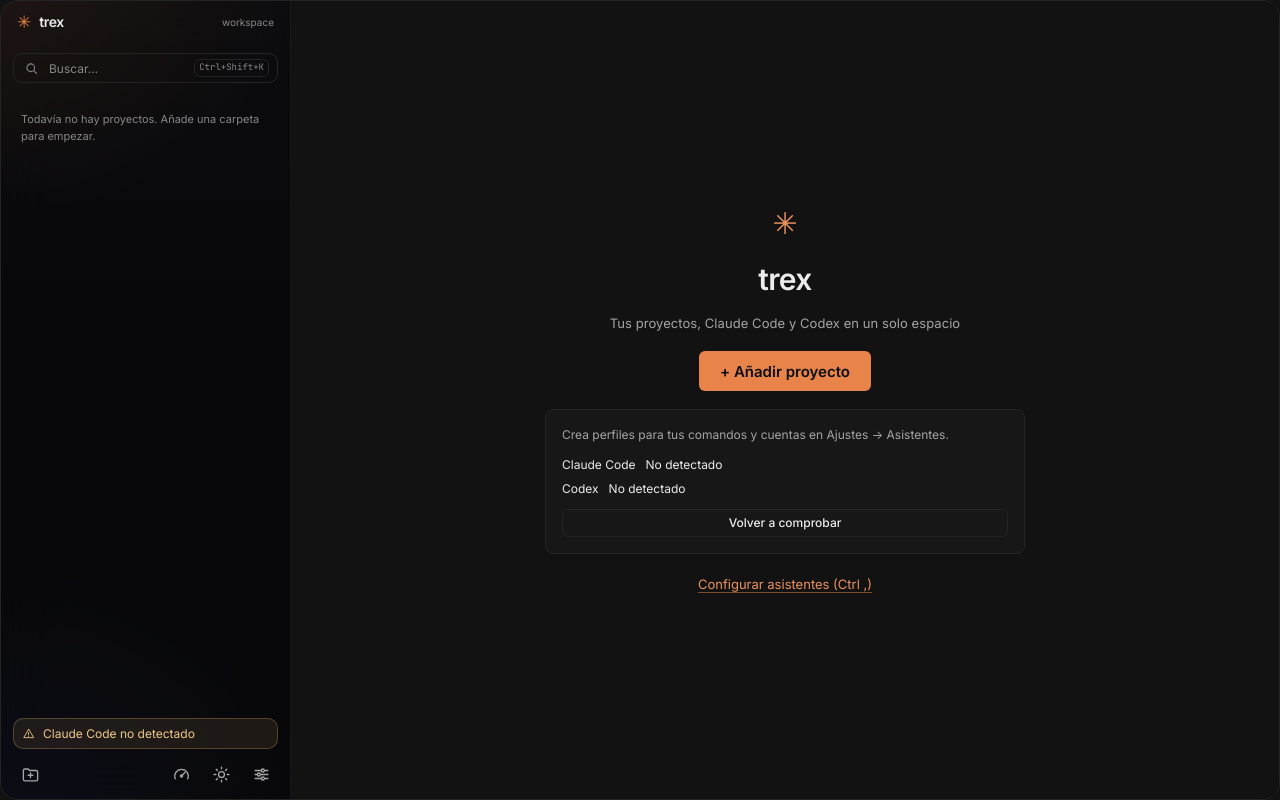
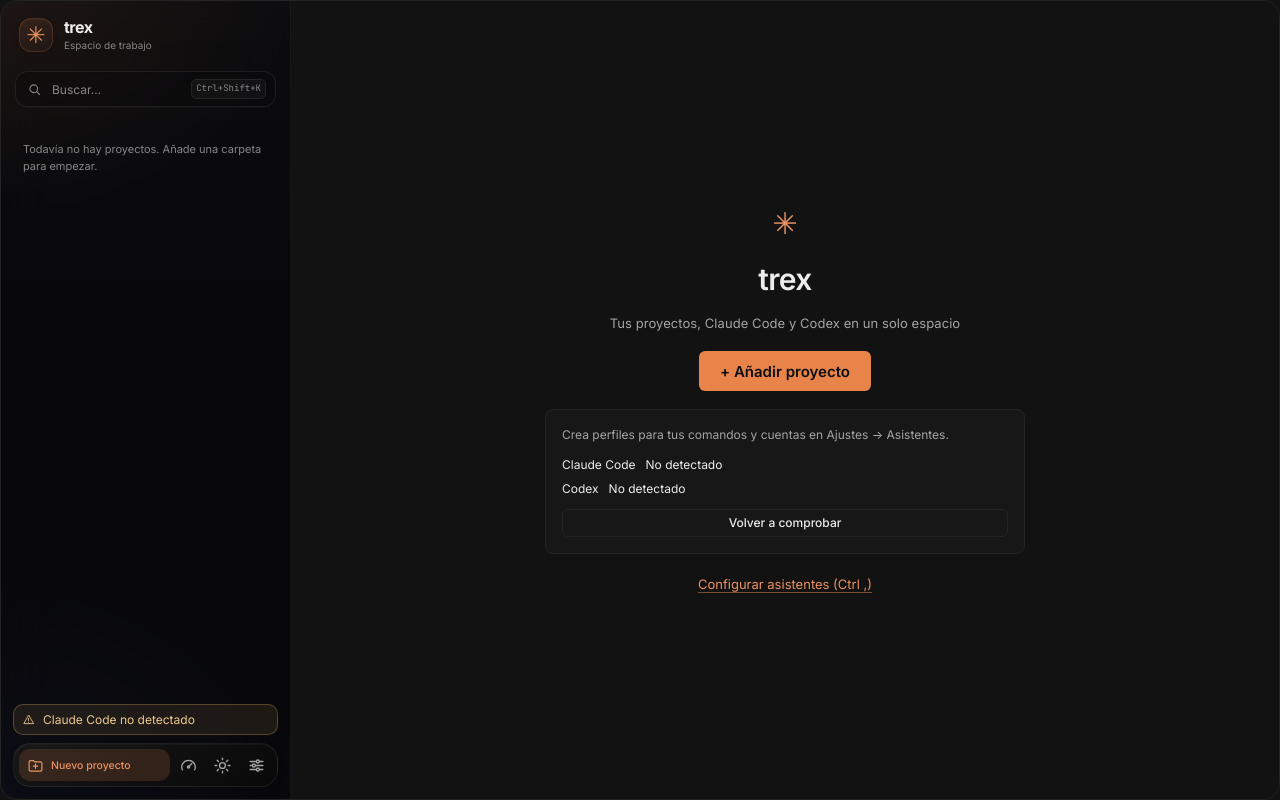
Before and after one commit to Y0RD1N/Trex, a React (Vite) app: page / in a window 1280 px wide. Built offline with nearby package versions, Linux system fonts and the light colour scheme.

Commit message:
style: refine sidebar with rounded project navigation

```diff
--- a/src/components/Sidebar.tsx
+++ b/src/components/Sidebar.tsx
@@ -1,5 +1,5 @@
 /**
- * Navegación de proyectos y sesiones, con controles planos y búsqueda global.
+ * Navegación de proyectos y sesiones, con superficies suaves y búsqueda global.
  *
  * La franja superior es la barra de título de la ventana sin bordes: lleva
  * `data-tauri-drag-region` (solo en contenedores y textos; nunca en botones ni
@@ -182,10 +182,10 @@ export default function Sidebar({
             <span className="sidebar-brand" aria-hidden="true" data-tauri-drag-region>
               ✳
             </span>
-            <span className="sidebar-name" data-tauri-drag-region>
-              trex
+            <span className="sidebar-identity" data-tauri-drag-region>
+              <span className="sidebar-name" data-tauri-drag-region>trex</span>
+              <span className="sidebar-caption" data-tauri-drag-region>Espacio de trabajo</span>
             </span>
-            <span className="sidebar-caption" data-tauri-drag-region>workspace</span>
           </header>
         </div>
 
@@ -326,14 +326,14 @@ export default function Sidebar({
           <div className="sidebar-footer-row">
             <button
               type="button"
-              className="icon-btn sidebar-footer-control tip"
+              className="icon-btn sidebar-footer-control sidebar-add tip"
               data-tip="Añadir proyecto"
               aria-label="Añadir proyecto"
               onClick={onAdd}
             >
-              <FolderPlusIcon size={19} />
+              <FolderPlusIcon size={17} />
+              <span>{sidebarWidth < 260 ? "Nuevo" : "Nuevo proyecto"}</span>
             </button>
-            <span className="sidebar-footer-spacer" />
             <button
               type="button"
               className="icon-btn sidebar-footer-control tip"
--- a/src/styles.css
+++ b/src/styles.css
@@ -2077,7 +2077,7 @@ body.dragging-sidebar .sidebar {
     border-color 0.2s var(--ease-out);
 }
 
-/* --- Espacio de trabajo: navegación compacta y superficies planas -------- */
+/* --- Espacio de trabajo: navegación y superficies interiores ----------- */
 .app,
 .splash {
   border: 1px solid var(--border);
@@ -2105,79 +2105,96 @@ body.dragging-sidebar .sidebar {
 }
 .sidebar-drag { display: none; }
 .sidebar-header {
-  height: var(--header-h);
-  padding: 0 16px;
-  gap: 8px;
+  height: 68px;
+  padding: 0 18px;
+  gap: 11px;
 }
 .sidebar-brand {
-  width: auto;
-  height: auto;
-  font-size: 17px;
-  background: none;
-  color: var(--accent);
-}
+  align-items: center;
+  justify-content: center;
+  width: 34px;
+  height: 34px;
+  border: 1px solid color-mix(in srgb, var(--accent) 18%, transparent);
+  border-radius: 12px;
+  font-size: 23px;
+  background: linear-gradient(145deg, color-mix(in srgb, var(--accent) 13%, transparent), color-mix(in srgb, var(--text) 3%, transparent));
+  box-shadow: inset 0 1px 0 color-mix(in srgb, var(--text) 5%, transparent), 0 3px 8px rgb(0 0 0 / .05);
+  color: var(--accent-strong);
+}
+.sidebar-identity { display: flex; flex-direction: column; gap: 1px; min-width: 0; }
 .sidebar-name {
-  flex: 0 1 auto;
-  font-size: 14px;
-  font-weight: 600;
-  letter-spacing: -.4px;
+  flex: 0 0 auto;
+  font-size: 16px;
+  font-weight: 650;
+  line-height: 1.25;
+  letter-spacing: -.5px;
 }
 .sidebar-caption {
-  margin-left: auto;
+  overflow: hidden;
   color: var(--text-dim);
   font-size: 10px;
-}
-.sidebar-search { padding: 10px 12px 16px; }
-.search-field {
-  height: 30px;
-  border-radius: 6px;
-  background: transparent;
-  border-color: var(--border);
-  box-shadow: none;
-}
-.search-field:hover { border-color: var(--border-strong); }
+  white-space: nowrap;
+  text-overflow: ellipsis;
+}
+.sidebar-search { padding: 2px 14px 22px; }
+.sidebar .search-field {
+  height: 36px;
+  padding: 0 9px 0 11px;
+  gap: 8px;
+  border-radius: 13px;
+  background: color-mix(in srgb, var(--bg-inset) 46%, transparent);
+  border-color: color-mix(in srgb, var(--text) 8%, transparent);
+  box-shadow: inset 0 1px 2px rgb(0 0 0 / .05), 0 1px 0 color-mix(in srgb, var(--text) 3%, transparent);
+}
+.sidebar .search-field:hover { border-color: color-mix(in srgb, var(--text) 16%, transparent); }
+.sidebar .search-field:focus-within { border-color: color-mix(in srgb, var(--accent) 50%, transparent); box-shadow: 0 0 0 3px var(--accent-soft); }
 .search-input { font-size: 12px; }
-.search-kbd { font-size: 9px; padding: 1px 4px; background: transparent; }
+.search-kbd { font-size: 9px; padding: 2px 4px; border-radius: 5px; background: color-mix(in srgb, var(--text) 3%, transparent); }
 .sidebar-section-label {
   display: flex;
   align-items: center;
   justify-content: space-between;
-  padding: 0 11px 8px;
+  padding: 0 10px 1px;
   color: var(--text-dim);
-  font-size: 10px;
+  font-size: 10.5px;
   font-weight: 500;
 }
-.project-list { padding: 0 8px 16px; gap: 7px; }
+.sidebar-section-label > span:last-child { display: grid; place-items: center; min-width: 20px; height: 19px; padding: 0 5px; border-radius: 7px; background: color-mix(in srgb, var(--text) 4%, transparent); font-size: 10px; font-variant-numeric: tabular-nums; }
+.project-list { padding: 0 10px 16px; gap: 7px; }
 .sidebar-project-section { display: flex; flex-direction: column; gap: 7px; }
-.sidebar-project-section + .sidebar-project-section { padding-top: 12px; margin-top: 4px; border-top: 1px solid var(--border); }
+.sidebar-project-section + .sidebar-project-section { padding-top: 16px; margin-top: 3px; }
 .project-favorite-mark { color: var(--accent-strong); display: flex; margin-left: auto; padding-left: 4px; }
 .project-favorite-mark svg { fill: var(--accent-soft-strong); }
 .project-item {
-  height: 32px;
-  min-height: 32px;
-  padding: 0 6px;
-  gap: 6px;
-  border: 0;
-  border-radius: 6px;
+  height: 46px;
+  min-height: 46px;
+  padding: 0 7px;
+  gap: 7px;
+  border: 1px solid transparent;
+  border-radius: 15px;
   background: transparent;
   box-shadow: none;
 }
 .project-item.active {
   color: var(--text);
-  background: transparent;
-  box-shadow: none;
+  border-color: color-mix(in srgb, var(--accent) 14%, transparent);
+  background: linear-gradient(110deg, color-mix(in srgb, var(--accent) 9%, transparent), color-mix(in srgb, var(--text) 3%, transparent));
+  box-shadow: inset 0 1px 0 color-mix(in srgb, var(--text) 3%, transparent), 0 3px 7px -5px rgb(0 0 0 / .2);
 }
 .project-item:hover { background: var(--hover); }
+.project-item.active:hover { background: linear-gradient(110deg, color-mix(in srgb, var(--accent) 13%, transparent), var(--hover)); }
 .project-icon {
-  width: 17px;
-  height: 17px;
+  width: 28px;
+  height: 28px;
   display: flex;
   align-items: center;
   justify-content: center;
   color: var(--text-dim);
-  background: none;
-}
-.project-item.active .project-icon { color: var(--text-muted); }
+  border: 1px solid color-mix(in srgb, var(--text) 5%, transparent);
+  border-radius: 9px;
+  background: color-mix(in srgb, var(--text) 4%, transparent);
+}
+.project-item.active .project-icon { color: var(--accent-strong); border-color: color-mix(in srgb, var(--accent) 12%, transparent); background: color-mix(in srgb, var(--accent) 9%, transparent); }
 /* El logo del proyecto ocupa el sitio de la carpeta y se aviva al pasar o al activarse. */
 .project-icon.has-logo img {
   width: 16px;
@@ -2201,19 +2218,21 @@ body.dragging-sidebar .sidebar {
   font-family: var(--font-sans);
   text-align: left;
   cursor: pointer;
-  border-radius: 4px;
+  border-radius: 7px;
 }
 .project-item.active .project-name { color: var(--text); }
 .project-tabcount {
   font-size: 9px;
   border: 0;
-  padding: 0 2px;
+  padding: 0 4px;
+  height: 16px;
+  background: color-mix(in srgb, var(--text) 5%, transparent);
   color: var(--text-dim);
-  min-width: 10px;
+  min-width: 16px;
 }
 .project-disclosure, .project-disclosure-placeholder {
-  width: 10px;
-  height: 20px;
+  width: 14px;
+  height: 26px;
   padding: 0;
   display: flex;
   align-items: center;
@@ -2224,14 +2243,14 @@ body.dragging-sidebar .sidebar {
   background: none;
   color: var(--text-dim);
   border: 0;
-  border-radius: 3px;
+  border-radius: 6px;
   cursor: pointer;
 }
 .project-disclosure svg { transition: transform var(--dur-layout) var(--ease-layout); }
 .project-disclosure.expanded svg { transform: rotate(90deg); }
 .project-disclosure:hover { color: var(--text); }
 .project-disclosure:focus-visible { outline: 1px solid color-mix(in srgb, var(--accent) 45%, transparent); outline-offset: 0; }
-.project-menu-btn { width: 22px; height: 22px; border-radius: 4px; opacity: 0; }
+.project-menu-btn { width: 22px; height: 26px; border-radius: 8px; opacity: 0; }
 .project-item:hover .project-menu-btn, .project-item:focus-within .project-menu-btn { opacity: 1; }
 /* Las sesiones se revelan sin moverse: crece el hueco y aparecen con un
    fundido que empieza despacio, para que la fila no asome recortada como una
@@ -2244,19 +2263,21 @@ body.dragging-sidebar .sidebar {
 }
 .project-sessions.expanded { grid-template-rows: 1fr; opacity: 1; }
 .project-sessions-clip { min-height: 0; overflow: hidden; }
-.project-sessions-inner { padding: 1px 0 3px; }
+.project-sessions-inner { margin: 5px 0 3px 22px; padding: 0 0 0 8px; border-left: 1px solid color-mix(in srgb, var(--text) 10%, transparent); }
 .session-row {
+  position: relative;
   display: flex;
   align-items: center;
   min-width: 0;
-  height: 29px;
-  border-radius: 6px;
+  height: 34px;
+  border-radius: 11px;
   color: var(--text-dim);
   animation: trex-session-in var(--dur) var(--ease-out) both;
   transition: background-color var(--dur) var(--ease-in-out), color var(--t);
 }
 .session-row:hover { background: var(--hover); color: var(--text-muted); }
-.session-row.active { background: var(--session-selected); color: var(--text); }
+.session-row.active { background: color-mix(in srgb, var(--accent) 8%, var(--hover)); color: var(--text); }
+.session-row.active::before { content: ""; position: absolute; top: 11px; bottom: 11px; left: -10px; width: 3px; border-radius: 3px; background: var(--accent); }
 .session-select {
   display: flex;
   align-items: center;
@@ -2264,9 +2285,9 @@ body.dragging-sidebar .sidebar {
   height: 100%;
   flex: 1;
   min-width: 0;
-  padding: 0 4px 0 33px;
+  padding: 0 6px 0 9px;
   border: 0;
-  border-radius: 6px;
+  border-radius: 11px;
   background: transparent;
   color: inherit;
   font: 12px var(--font-sans);
@@ -2327,27 +2348,42 @@ body.dragging-sidebar .sidebar {
 }
 .session-rename-input:focus { border-color: var(--accent-strong); }
 .sidebar-footer {
-  padding: 8px 12px;
+  padding: 12px;
   border-top: 0;
   background: var(--bg-sidebar);
   backdrop-filter: none;
   -webkit-backdrop-filter: none;
 }
-.sidebar-footer-row { padding: 0; gap: 6px; }
-.sidebar-footer-spacer { flex: 1; }
+.sidebar-footer-row { padding: 5px; gap: 3px; border: 1px solid color-mix(in srgb, var(--text) 7%, transparent); border-radius: 17px; background: linear-gradient(150deg, color-mix(in srgb, var(--bg-elevated) 75%, var(--bg-sidebar)), color-mix(in srgb, var(--bg-inset) 60%, var(--bg-sidebar))); box-shadow: 0 5px 16px -11px rgb(0 0 0 / .5), inset 0 1px 0 color-mix(in srgb, var(--text) 3%, transparent); }
 .sidebar-footer-control.icon-btn {
-  width: 34px;
-  height: 34px;
+  flex: 0 0 31px;
+  width: 31px;
+  height: 32px;
   color: var(--text-muted);
   border: 0;
   background: transparent;
-  border-radius: 8px;
+  border-radius: 11px;
 }
 .sidebar-footer-control.icon-btn:hover { color: var(--text); background: var(--hover); }
+.sidebar-footer-control.sidebar-add { flex: 1 1 auto; width: auto; min-width: 0; justify-content: flex-start; gap: 7px; padding: 0 8px; background: var(--accent-soft); color: var(--accent-strong); font: 500 10.5px var(--font-sans); }
+.sidebar-add span { overflow: hidden; text-overflow: ellipsis; white-space: nowrap; }
+.sidebar-add svg { flex-shrink: 0; }
+.sidebar-footer-control.sidebar-add:hover { color: var(--accent-strong); background: var(--accent-soft-strong); }
+.sidebar :is(.project-select, .project-menu-btn, .session-select, .session-close, .sidebar-footer-control):focus-visible { outline: 2px solid var(--accent-strong); outline-offset: -2px; }
 .sidebar-theme { background: transparent; border-color: transparent; }
 .sidebar-empty { font-size: 11px; padding: 12px; }
 .sidebar.compact .search-kbd, .sidebar.compact .sidebar-caption { display: none; }
-.sidebar.compact .session-select { padding-left: 25px; }
+.sidebar.compact .sidebar-header { padding-inline: 14px; }
+.sidebar.compact .sidebar-search { padding-inline: 10px; }
+.sidebar.compact .project-list { padding-inline: 6px; }
+.sidebar.compact .project-item { height: 42px; min-height: 42px; gap: 4px; padding-inline: 5px; }
+.sidebar.compact .project-icon { width: 24px; height: 24px; border-radius: 8px; }
+.sidebar.compact .project-favorite-mark { display: none; }
+.sidebar.compact .project-sessions-inner { margin-left: 16px; padding-left: 5px; }
+.sidebar.compact .session-row.active::before { left: -7px; }
+.sidebar.compact .sidebar-footer { padding-inline: 8px; }
+.sidebar.compact .sidebar-add { justify-content: center; padding: 0; }
+.sidebar.compact .sidebar-add span { display: none; }
 
 /* Cabecera de sesión y terminal dentro de un marco interior redondeado. */
 .tabs-bar {
@@ -2570,7 +2606,6 @@ body.dragging-sidebar .sidebar {
   .workspace-project { display: none; }
   .tabs-bar { padding-left: 12px; }
 }
-.search-field, .project-item, .session-row, .session-select { border-radius: 9px; }
 .tooltip { white-space: pre-line; overflow-wrap: anywhere; }
 .agent-icon {
   display: inline-flex;
```
